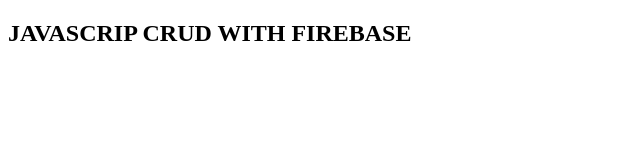
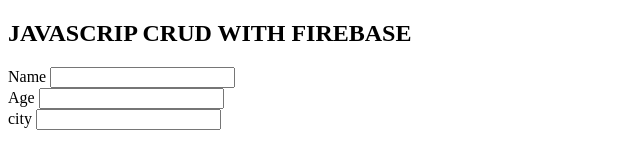
Before and after one commit to william0470/Javascript-CRUD-Project, a plain HTML site: page index.html in a window 1280 px wide. Shown: the whole page, without its empty margins (0-640 px from the left). Drawn offline with Linux system fonts and the light colour scheme; files whose address does not match are found by name.

Commit message:
recent codes

```diff
--- a/index.html
+++ b/index.html
@@ -7,6 +7,24 @@
 </head>
 <body>
     <h2>JAVASCRIP CRUD WITH FIREBASE</h2>
+    <form action="" id="">
+        <input type="hidden" id="">
+        <div class="form-group">
+            <label for="">Name</label>
+            <input type="text" id="">
+        </div>
+
+         <div class="form-group">
+            <label for="">Age</label>
+            <input type="text" id="">
+        </div>
+
+         <div class="form-group">
+            <label for="">city</label>
+            <input type="text" id="">
+        </div>
+
+    </form>
 
     <script src="../Javascript CRUD-Project/index.js"></script>
 </body>
```
